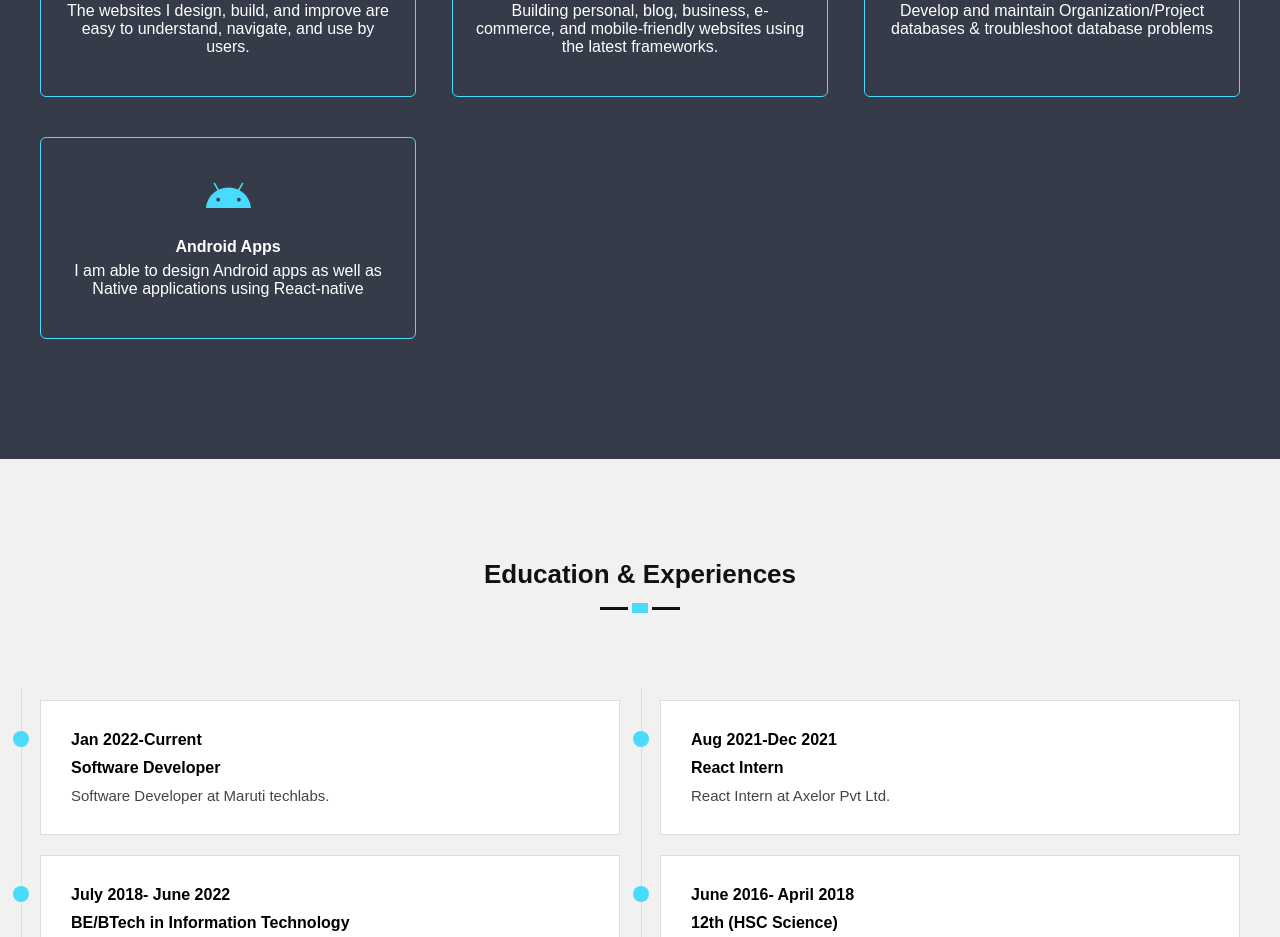
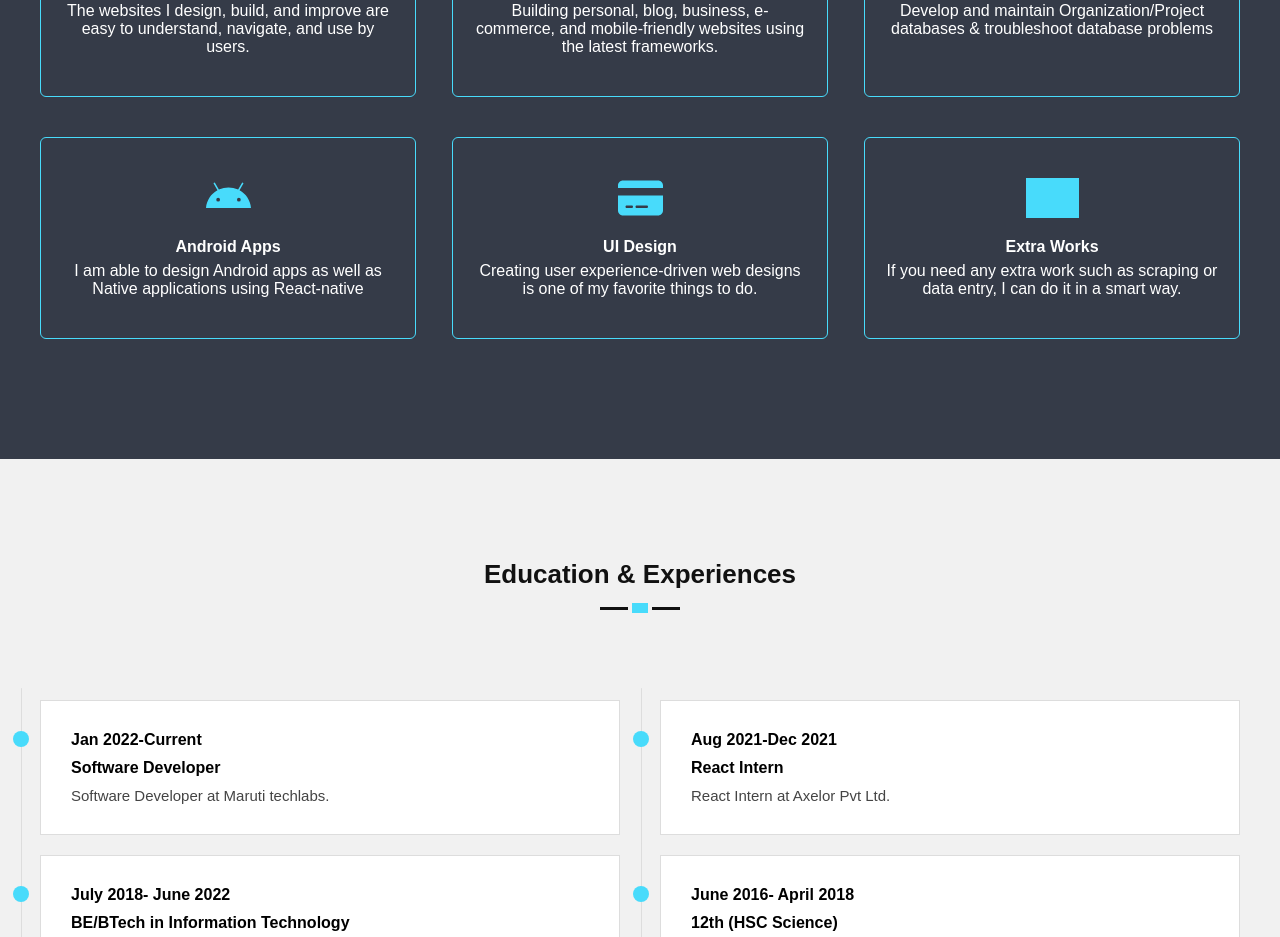
Before and after one commit to mksaiyed/portfolio-website, a Next.js app: page / in a window 1280 px wide. Shown: the part 1940-2877 px from the top of the page. Built offline with nearby package versions, Linux system fonts and the light colour scheme; grey boxes are pictures that could not be loaded.

Commit message:
Constant update : Work added

```diff
--- a/components/Constants.js
+++ b/components/Constants.js
@@ -11,7 +11,13 @@ export const MenuList = [
 
 export const AboutSectionData = {
     heading: "Hi! I'm Mohammad kaif",
-    aboutTags: ["Web Developer", "Javascript", "React JS", "Next Js", "React Native"],
+    aboutTags: [
+        "Web Developer",
+        "Javascript",
+        "React JS",
+        "Next Js",
+        "React Native",
+    ],
     description:
         "I’m an ambitious Front-End Developer who's passionate about coding and looking for a role in the established IT company with the opportunity to work with the latest technologies on challenging and diverse projects.",
 };
@@ -50,18 +56,18 @@ export const Services = [
         description:
             "I am able to design Android apps as well as Native applications using React-native ",
     },
-    // {
-    //     title: "UI Design",
-    //     src: "/assets/services/credit-card.svg",
-    //     description:
-    //         "Lorem ipsum, dolor sit amet consectetur adipisicing elit.",
-    // },
-    // {
-    //     title: "Edit Texts",
-    //     src: "/assets/services/keyboard.svg",
-    //     description:
-    //         "Lorem ipsum, dolor sit amet consectetur adipisicing elit.",
-    // },
+    {
+        title: "UI Design",
+        src: "/assets/services/credit-card.svg",
+        description:
+            "Creating user experience-driven web designs is one of my favorite things to do.",
+    },
+    {
+        title: "Extra Works",
+        src: "/assets/services/keyboard.svg",
+        description:
+            "If you need any extra work such as scraping or data entry, I can do it in a smart way.",
+    },
 ];
 
 export const EducationAndExp = [
@@ -78,7 +84,8 @@ export const EducationAndExp = [
     {
         time: "July 2018- June 2022",
         title: "BE/BTech in Information Technology",
-        description: "Graduated from Gandhinagar Engineering College with an 8.65 CGPA.",
+        description:
+            "Graduated from Gandhinagar Engineering College with an 8.65 CGPA.",
     },
     {
         time: "June 2016- April 2018",
@@ -94,40 +101,44 @@ export const EducationAndExp = [
 
 export const Works = [
     {
-        link: "#",
+        link: "https://responsive-site-kaif.netlify.app",
         src: "/assets/works/1.jpg",
-        title: "Work Title",
-        description: "Lorem ipsum, dolor sit amet consect",
+        title: "Responsive Landing Page",
+        description: "This is a responsive health care landing page.",
     },
     {
-        link: "#",
+        link: "https://todo-list-kaif.netlify.app",
         src: "/assets/works/2.jpg",
-        title: "Work Title",
-        description: "Lorem ipsum, dolor sit amet consect",
+        title: "Todo List",
+        description:
+            "An easy-to-use TODO list with add, delete, search, and no data loss unless deleted.",
     },
     {
-        link: "#",
+        link: "https://weather-site-kaif.netlify.app",
         src: "/assets/works/3.jpg",
-        title: "Work Title",
-        description: "Lorem ipsum, dolor sit amet consect",
+        title: "Weather Website",
+        description:
+            "By changing the city, we can get live weather updates, and I have also displayed all cards using the API.",
     },
     {
-        link: "#",
+        link: "https://react-food-order-kaif.netlify.app",
         src: "/assets/works/4.jpg",
-        title: "Work Title",
-        description: "Lorem ipsum, dolor sit amet consect",
+        title: "React Meals",
+        description:
+            "In this example, I have created a react meals site with functionality for adding meals and viewing carts.",
     },
     {
-        link: "#",
+        link: "https://transparent-login-kaif.netlify.app",
         src: "/assets/works/5.jpg",
-        title: "Work Title",
-        description: "Lorem ipsum, dolor sit amet consect",
+        title: "Transparent Login",
+        description: "Here is sample transparent login page.",
     },
     {
-        link: "#",
+        link: "https://react-expence-kaif.netlify.app",
         src: "/assets/works/6.jpg",
-        title: "Work Title",
-        description: "Lorem ipsum, dolor sit amet consect",
+        title: "React Expense",
+        description:
+            "To gain a better understanding of React concepts, check out this sample site.",
     },
 ];
 
```
